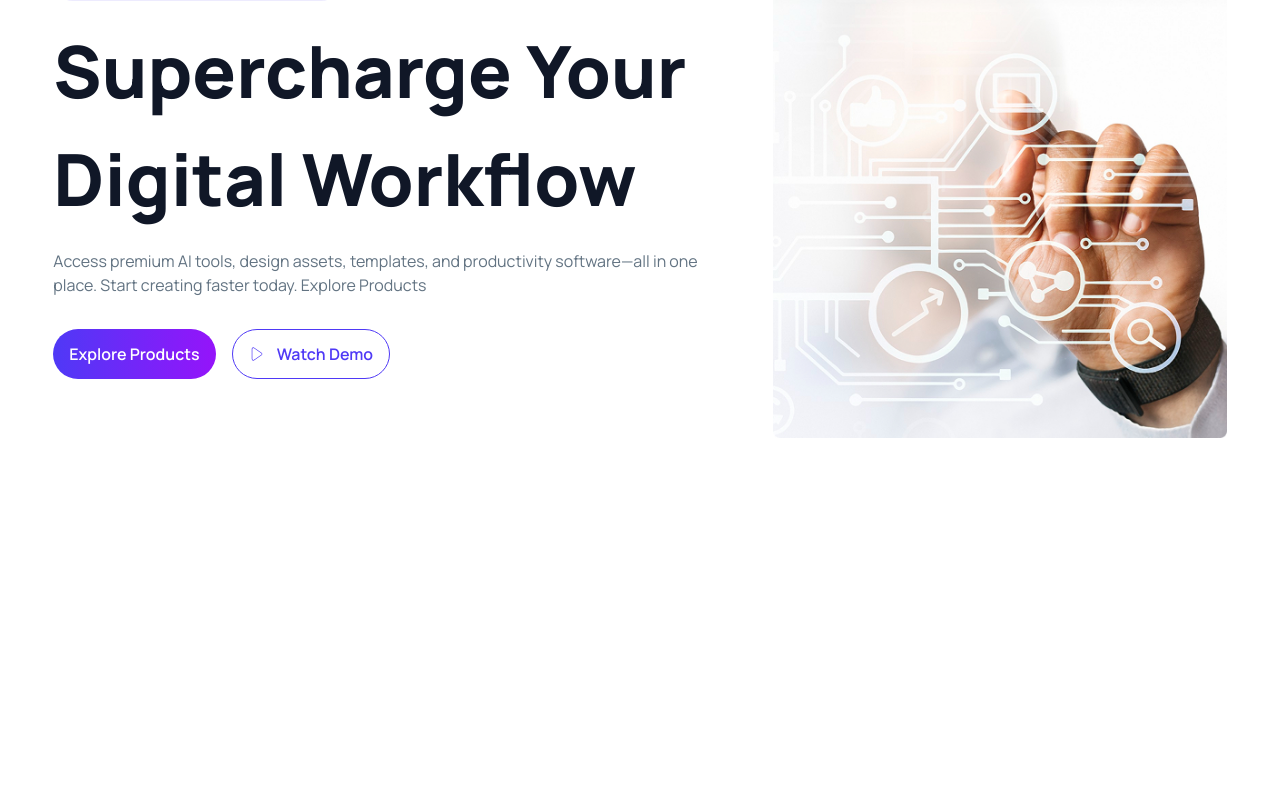
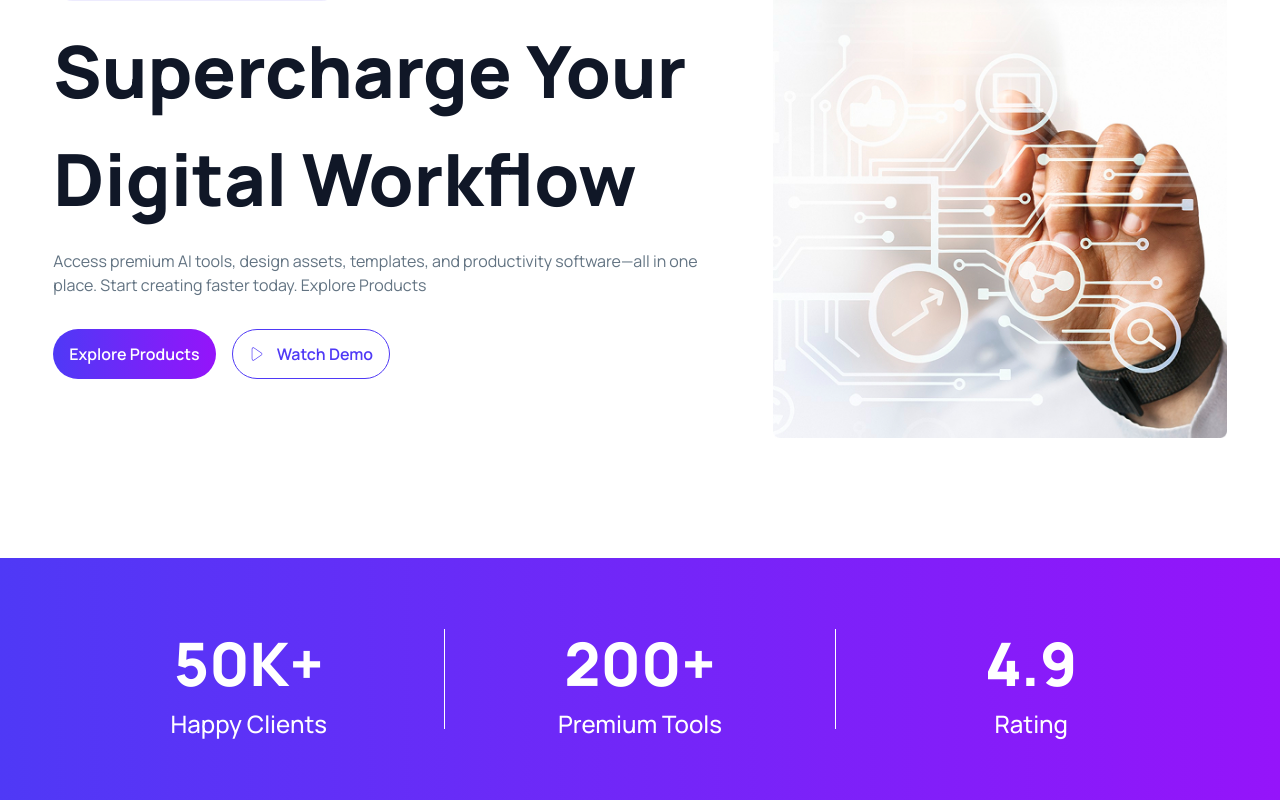
Before and after one commit to ratul-sardar/Programming-Hero-B13-A06, a React (Vite) app: page / in a window 1280 px wide. Shown: the part 315-1115 px from the top of the page. Before the commit the page ends 873 px from the top, so only its background shows below. Built offline with nearby package versions, Linux system fonts and the light colour scheme.

Commit message:
Social Proof Section done

```diff
--- a/src/App.jsx
+++ b/src/App.jsx
@@ -1,5 +1,6 @@
 import Navbar from "./components/Navbar/Navbar";
 import Hero from "./section/Hero/Hero";
+import SocialProof from "./section/SocialProof/SocialProof";
 
 function App() {
   return (
@@ -7,8 +8,9 @@ function App() {
       <header className="border-b border-gray shadow-xm">
         <Navbar></Navbar>
       </header>
-      <main className="cssContainer">
+      <main className="">
         <Hero></Hero>
+        <SocialProof></SocialProof>
       </main>
       <footer className=""></footer>
     </>
--- a/src/section/Hero/Hero.jsx
+++ b/src/section/Hero/Hero.jsx
@@ -8,10 +8,8 @@ const ExploreProductsButtonLink = "#";
 export default function Hero() {
   return (
     <>
-      <section
-        id="HeroSection"
-        className="w-full grid items-center grid-cols-12 gap-8 lg:gap-15"
-      >
+      <section id="HeroSection" className="">
+        <div className="cssContainer grid items-center grid-cols-12 gap-8 lg:gap-15">
           {/* Content Panel*/}
           <div className="col-span-12 md:col-span-7">
             {/* Content*/}
@@ -42,7 +40,11 @@ export default function Hero() {
 
             {/* Cta*/}
             <div className="flex flex-col md:flex-row gap-4 mt-8 ">
-            <Button bg={true} linear={true} ctaLink={ExploreProductsButtonLink}>
+              <Button
+                bg={true}
+                linear={true}
+                ctaLink={ExploreProductsButtonLink}
+              >
                 Explore Products
               </Button>
               <Button ctaLink={WatchDemoButtonLink}>
@@ -56,6 +58,7 @@ export default function Hero() {
           <div className="col-span-12 md:col-span-5">
             <img src={banner} alt="Banner Image" className="w-full h-auto" />
           </div>
+        </div>
       </section>
     </>
   );
--- /dev/null
+++ b/src/section/SocialProof/SocialProof.jsx
@@ -0,0 +1,27 @@
+//
+function countTabs(info, text) {
+  return (
+    <>
+      <div className="text-center w-full max-w-100">
+        <p className="font-extrabold text-white text-[3.75rem]">{info}</p>
+        <p className="text-2xl text-white font-medium">{text}</p>
+      </div>
+    </>
+  );
+}
+
+export default function SocialProof() {
+  return (
+    <>
+      <section id="SocialProof" className="bg-main-linear">
+        <div className="cssContainer flex max-md:flex-col max-md:gap-8 justify-center items-center py-10 md:py-15">
+          {countTabs("50K+", "Happy Clients")}
+          <div className="w-70 md:w-px text-white bg-white h-25 max-md:h-px"></div>
+          {countTabs("200+", "Premium Tools")}
+          <div className="w-70 md:w-px text-white bg-white h-25 max-md:h-px"></div>
+          {countTabs("4.9", "Rating")}
+        </div>
+      </section>
+    </>
+  );
+}
```
Lines whose indentation alone changed are shown as unchanged.
